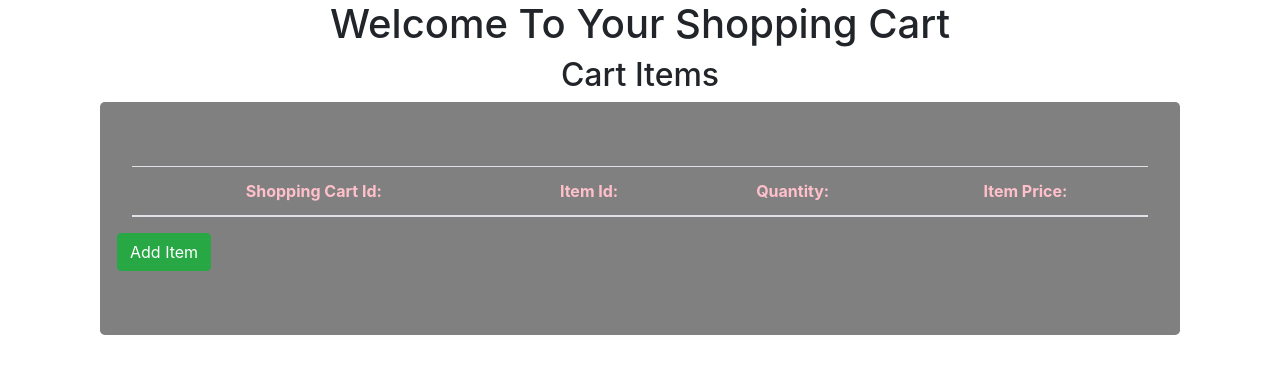
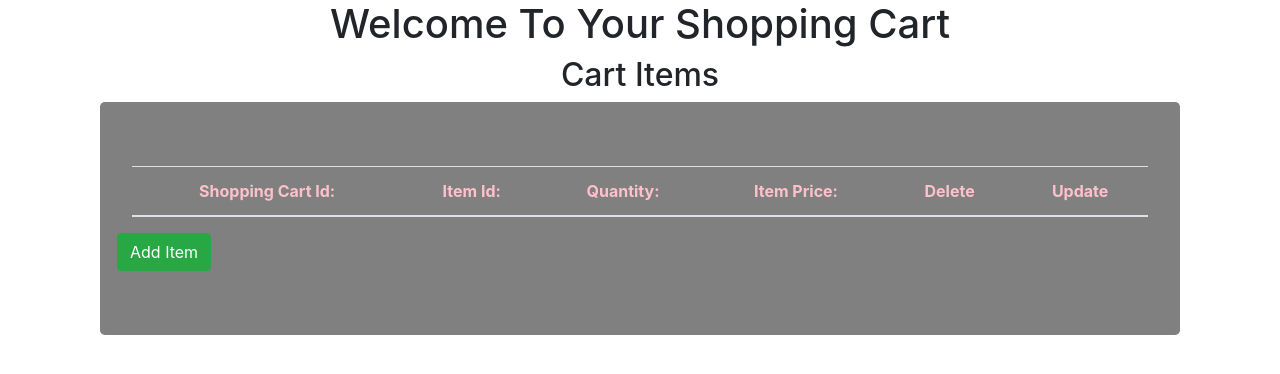
Before and after one commit to AaronGriffin26/Shopping-Cart-Full-Stack, a React (Create React App) app in the folder frontend/: page / in a window 1280 px wide. Shown: the top 374 px of the page. Built offline with nearby package versions, Linux system fonts and the light colour scheme; no server answers.

Commit message:
added column heading for delete and update button

```diff
--- a/frontend/src/ShoppingCart/ListShoppingCart.jsx
+++ b/frontend/src/ShoppingCart/ListShoppingCart.jsx
@@ -65,6 +65,8 @@ import ShoppingCartDataService from "../Service/ShoppingCartDataService"
                             <th>Item Id:</th>
                             <th>Quantity:</th>
                             <th>Item Price:</th>
+                            <th>Delete</th>
+                            <th>Update</th>
 
 
                         </tr>
```
